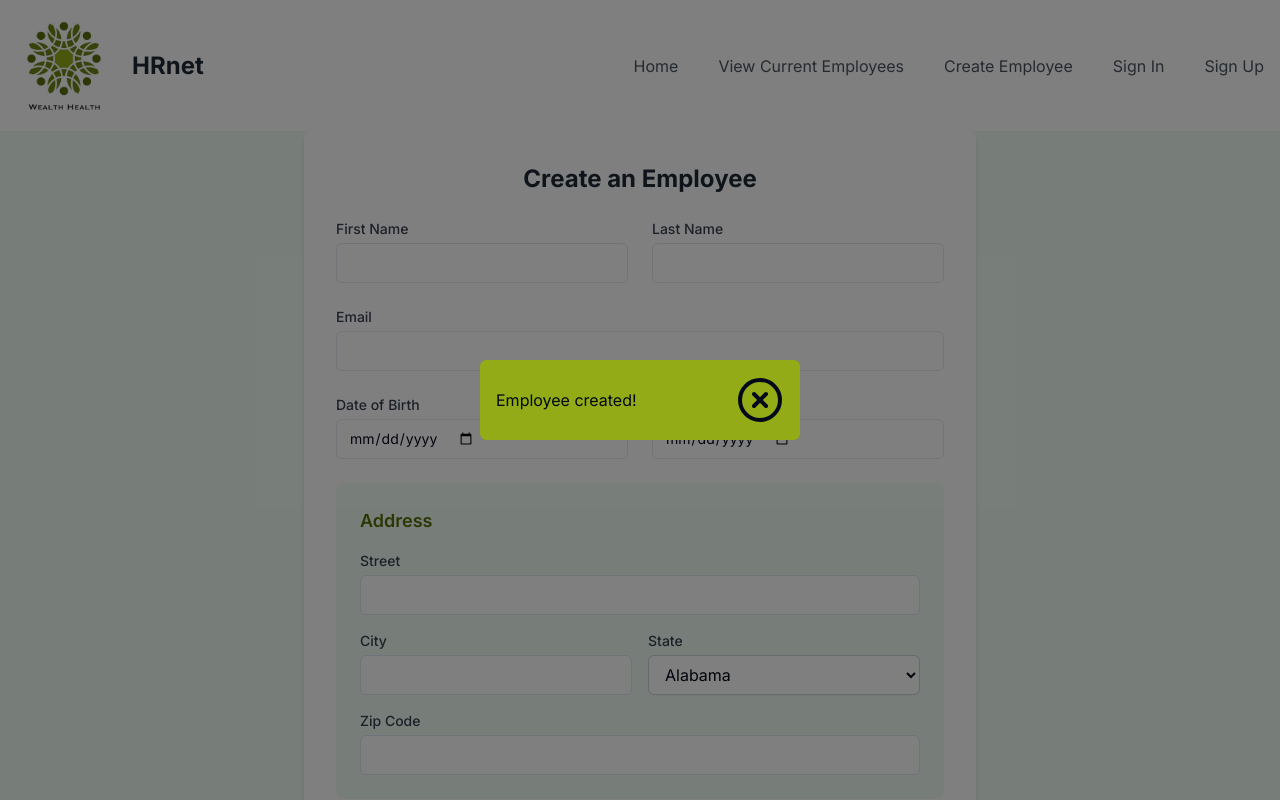
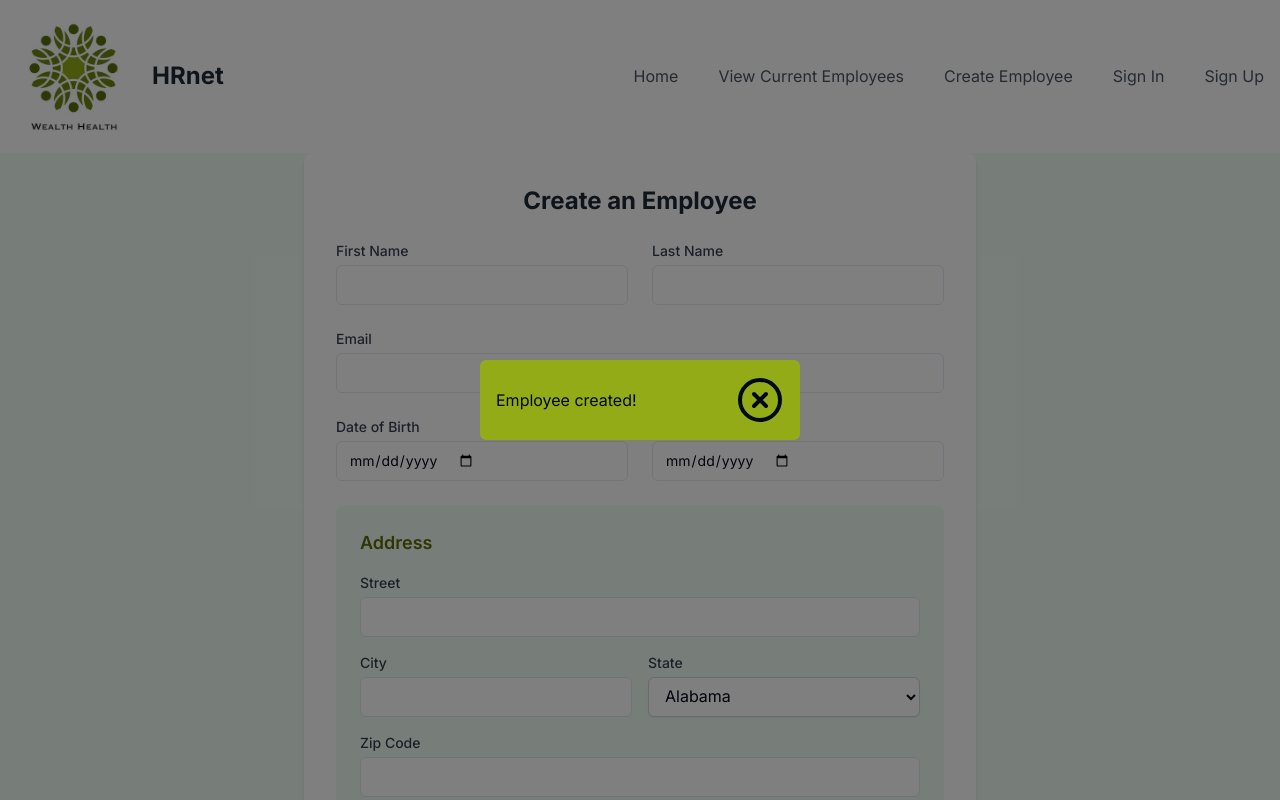
Before and after one commit to Gizmoux/wealth-health, a Next.js app: page /pages/create-employee in a window 1280 px wide. Shown: the top 800 px of the page. Built offline with nearby package versions, Linux system fonts and the light colour scheme.

Commit message:
modify header image

```diff
--- a/app/components/Header.tsx
+++ b/app/components/Header.tsx
@@ -9,8 +9,8 @@ const Header = () => {
 				<div className="flex items-center">
 					<Image
 						src={logo}
-						width={100}
-						height={100}
+						width={120}
+						height={120}
 						alt="logo hrnet"
 						className="mr-4"
 					/>
```
